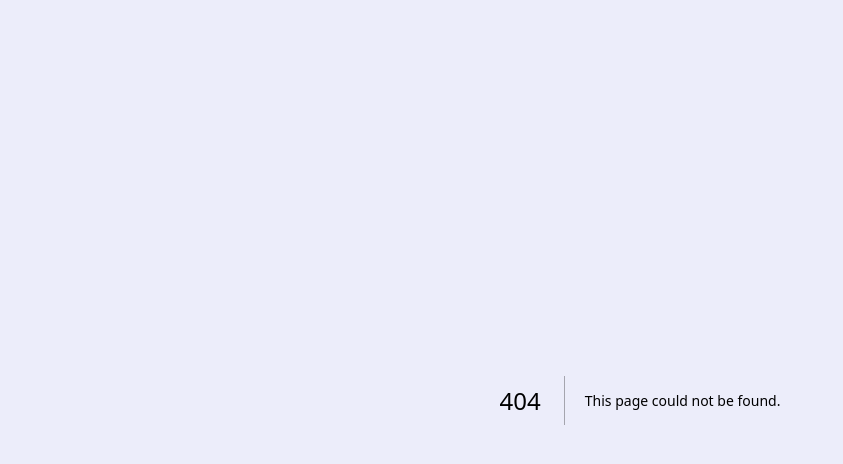
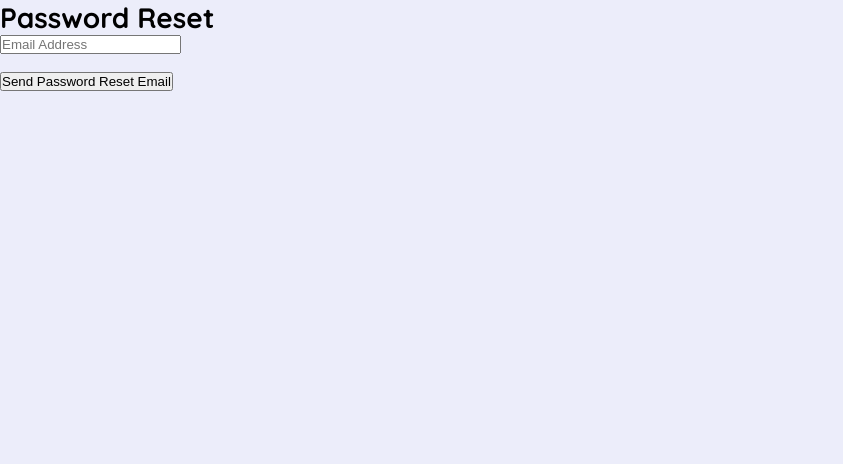
Before and after one commit to bdshakhawat/user-dashboard, a Next.js app: page /password-reset in a window 1280 px wide. Before the commit this address had no page. Shown: the top 464 px of the page, without its empty margins (0-843 px from the left). Built offline with nearby package versions, Linux system fonts and the light colour scheme.

Commit message:
password reset functionality commit

```diff
--- /dev/null
+++ b/pages/password-reset.js
@@ -0,0 +1,3 @@
+import PasswordReset from "../src/Pages/password-reset";
+
+export default PasswordReset;
--- /dev/null
+++ b/src/Pages/password-reset/index.js
@@ -0,0 +1,45 @@
+// pages/password-reset.js
+import React, { useState } from 'react';
+import { useRouter } from 'next/router';
+import { sendPasswordResetEmail } from 'firebase/auth';
+import { auth } from '../../firebase';
+// import './password-reset.css'
+
+
+// import { auth } from '../firebase'; // adjust the path as necessary
+
+export default function PasswordReset() {
+  const [email, setEmail] = useState('');
+  const [message, setMessage] = useState('');
+  const [error, setError] = useState('');
+  const router = useRouter();
+
+  const handleSubmit = async (e) => {
+    e.preventDefault();
+    try {
+      await sendPasswordResetEmail(auth, email);
+      setMessage('Check your inbox for further instructions');
+    } catch (err) {
+      setError(err.message);
+    }
+  };
+
+  return (
+    <div className='form-container'>
+      <h1>Password Reset</h1>
+      {message && <p>{message}</p>}
+      {error && <p>{error}</p>}
+      <form onSubmit={handleSubmit} >
+        <input
+          type="email"
+          placeholder="Email Address"
+          value={email}
+          onChange={(e) => setEmail(e.target.value)}
+        />
+        <br/> <br/>
+
+        <button type="submit">Send Password Reset Email</button>
+      </form>
+    </div>
+  );
+}
--- a/src/routes.js
+++ b/src/routes.js
@@ -28,6 +28,12 @@ import { AiOutlineBarChart } from "react-icons/ai";
         to: '/statistics',
         name: 'Statistics',
         Icon: AiOutlineBarChart
+    },
+    {
+        to: '/password-reset',
+        name: 'password-reset',
+        Icon: IoHomeOutline
     }
+
 ];
 export default routes;
```
Also changed, not shown: src/Pages/login/index.js (+6 -1 lines), src/Pages/login/login.module.css (line endings or trailing spaces).
